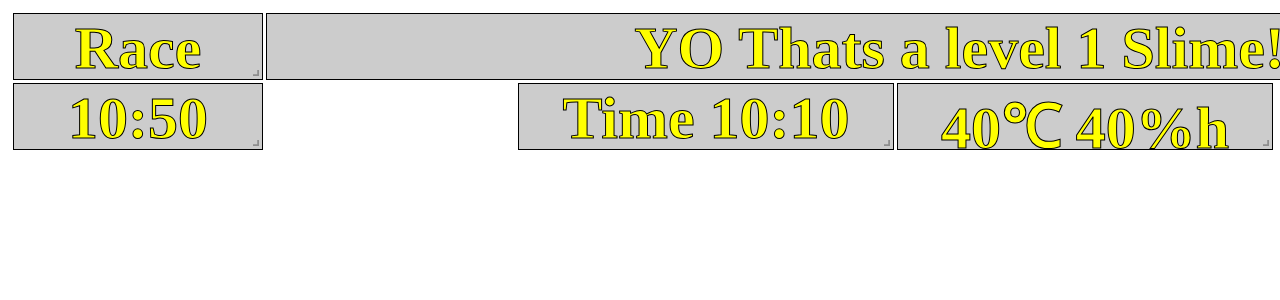
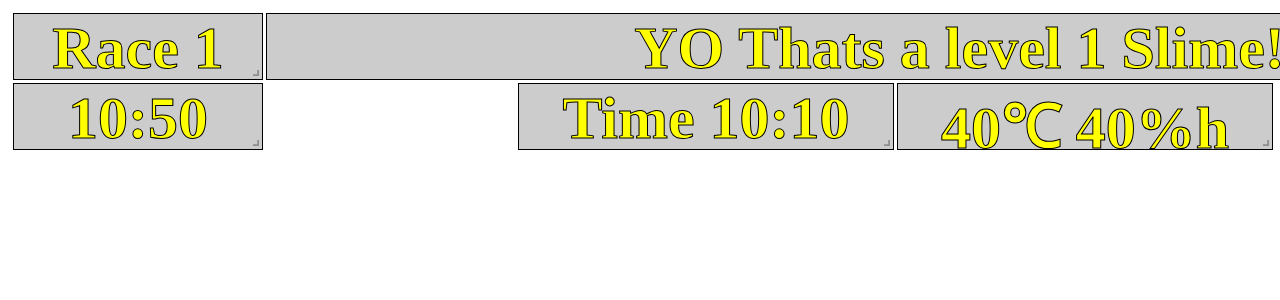
Before and after one commit to djknight/grid-nextjs, a Next.js app: page / in a window 1280 px wide. Shown: the top 300 px of the page. Built offline with nearby package versions, Linux system fonts and the light colour scheme.

Commit message:
img added scales with layout .

```diff
--- a/pages/index.js
+++ b/pages/index.js
@@ -9,6 +9,7 @@ export default function Home() {
     { i: "time", x: 4, y: 0, w: 3, h: 2 },
     { i: "timeOfRace", x: 0, y: 0, w: 2, h: 2 },
     { i: "weather", x: 7, y: 0, w: 3, h: 2 },
+    { i: "image", x: 15, y: 0, w: 3, h: 3 },
   ]);
 
   const handleLayoutChange = (newLayout) => {
@@ -35,7 +36,7 @@ export default function Home() {
         margin={[5, 5]} // add margin with a 5px gap
       >
         <div className="raceType" key="raceType">
-          Race
+          Race 1
         </div>
         <div className="raceName" key="raceName">
           YO Thats a level 1 Slime!
@@ -52,6 +53,15 @@ export default function Home() {
         <div className="weather" key="weather">
           40℃ 40%h
         </div>
+        <div className="img" key="image">
+          <div style={{ width: "100%", height: "100%" }}>
+            <img
+              src="/ComAV_trans.png"
+              alt="Race Image"
+              style={{ width: "100%", height: "100%", objectFit: "contain" }}
+            />
+          </div>
+        </div>
       </GridLayout>
     </div>
   );
--- a/styles/globals.css
+++ b/styles/globals.css
@@ -20,6 +20,7 @@
 .react-grid-item {
   transition: all 200ms ease;
   transition-property: left, top;
+  overflow: hidden; /* Add this property */
 }
 
 .react-grid-item.cssTransforms {
@@ -29,7 +30,6 @@
   display: grid;
   -webkit-text-stroke-width: 1px;
   -webkit-text-stroke-color: black;
-
   place-items: center; /* Center items horizontally and vertically */
 }
 
@@ -38,6 +38,13 @@
   font-size: 60px;
   font-weight: bold;
   text-align: center;
+  width: 100%;
+  height: 100%;
+  display: flex;
+  justify-content: center;
+  align-items: center;
+  text-align: center;
+  overflow: hidden;
 }
 
 .raceName {
```
Also changed, not shown: public/ComAV_trans.png (added), 1 other file (tests, documents, lock files or other folders).
